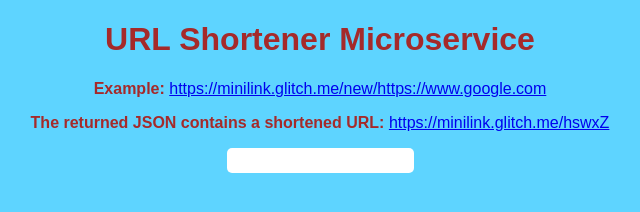
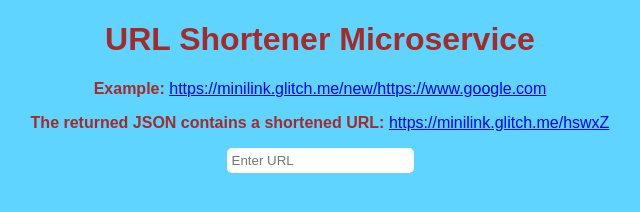
Before and after one commit to hchiam/minilink, a website: page views/index.html in a window 1280 px wide. Shown: the full height of the page, 320-960 px from the left. Drawn offline with Linux system fonts and the light colour scheme.

Commit message:
add placeholder text

```diff
--- a/views/index.html
+++ b/views/index.html
@@ -19,7 +19,7 @@
       </a>
     </p>
     <p>
-      <input id="url" onkeyup="checkInput()">
+      <input id="url" onkeyup="checkInput()" placeholder="Enter URL">
     </p>
     <p>
       <button id="shorten-url" style="visibility:hidden" onclick="shortenURL()">Shorten URL</button>
```
